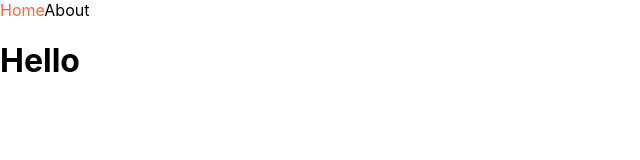
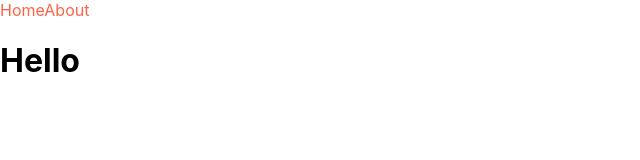
Before and after one commit to Yunj8649/nextjs-intro, a Next.js app: page / in a window 1280 px wide. Shown: the top 160 px of the page, without its empty margins (0-640 px from the left). Built offline with nearby package versions, Linux system fonts and the light colour scheme.

Commit message:
Update NavBar.js

```diff
--- a/components/NavBar.js
+++ b/components/NavBar.js
@@ -9,11 +9,21 @@ export default function NavBar() {
     return (
         <nav>
             <Link href="/">
-                <a className={`${styles.link} ${route.pathname === '/' ? styles.active : ''}`}>Home</a>
+                <a>Home</a>
             </Link>
             <Link href="/about">
-                <a className={[styles.link, route.pathname === '/about' ? styles.active : ''].join(' ')}>About</a>
+                <a>About</a>
             </Link>
+            <style jsx>
+                {`
+                    nav {
+                        color: tomato;
+                    }
+                    link {
+                        text-decoration: none;
+                    }
+                `}
+            </style>
         </nav>
     )
 }
```
